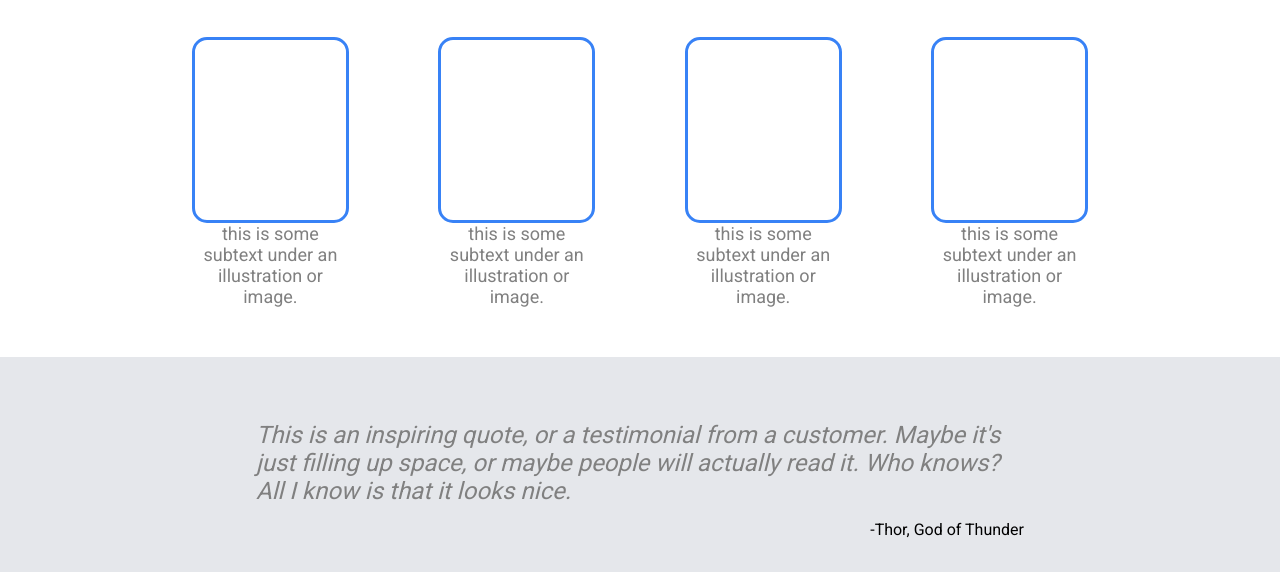
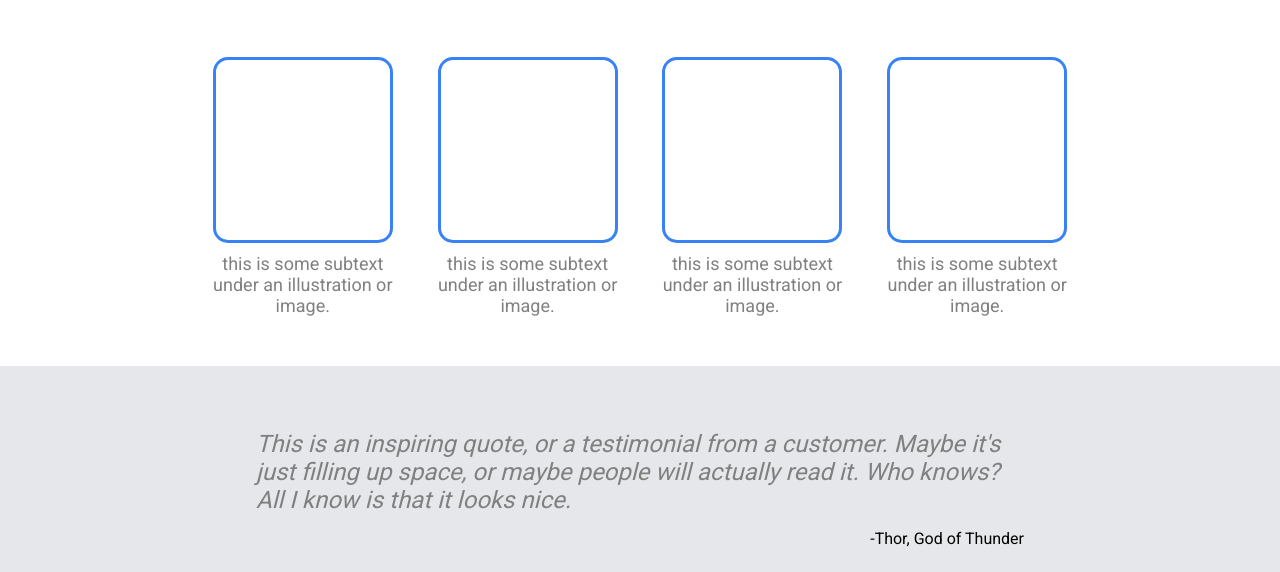
Before and after one commit to MarinB-56/landing-page, a plain HTML site: page index.html in a window 1280 px wide. Shown: the part 525-1097 px from the top of the page. Drawn offline with Linux system fonts and the light colour scheme.

Commit message:
Ajout de l'option flex-wrap au contener des images.
Les items-images vont à la ligne si la page est trop étroite. Permet de garder toujours les mêmes formes d'image.

```diff
--- a/styles.css
+++ b/styles.css
@@ -94,22 +94,24 @@ ul{
     align-items: center;
     color : grey;
     justify-content: center;
-    gap: 10%;
+    gap: 5%;
     font-size: 18px;
     margin-top: 40px;
     margin-bottom: 50px;
+    flex-wrap: wrap;
 }
 
 .item{
     justify-content: center;
     max-width: 180px;
+    margin-top : 20px;
 }
 
 .image{
     border: 3px solid #3882F6;
     height: 180px;
-    flex-basis: 1;
     border-radius: 15px;
+    margin-bottom: 10px;
 }
 
 .info-item{
```
